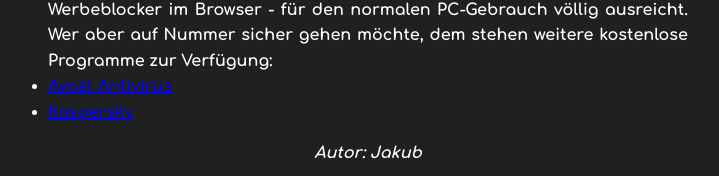
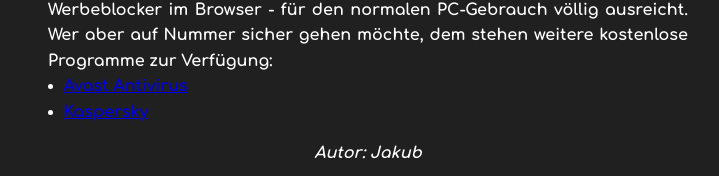
Before and after one commit to Thomas-bent/React-seminar, a React (Create React App) app: page /lesen/0 in a window 1280 px wide. Shown: the part 2023-2199 px from the top of the page, without its empty margins (272-991 px from the left). Built offline with nearby package versions, Linux system fonts and the light colour scheme.

Commit message:
Jakub artikel updated

```diff
--- a/src/artikel_md/cybersecurity.jsx
+++ b/src/artikel_md/cybersecurity.jsx
@@ -32,7 +32,7 @@ export const Cybersecurity = () => {
 </h2>
 <p>
     Nachdem wir dir jetzt einige Betrüger Methoden erklärt und Tipps gegeben haben, dich im Internet sicherer zu verhalten, kannst du dir überlegen, noch ein externes Anti-Viren-Programm zu installieren. Zwar ist auf allen Windows Computern schon standardmäßig das Windowseigene Programm „Windows Defender“ installiert, das - kombiniert mit einem entsprechenden Werbeblocker im Browser - für den normalen PC-Gebrauch völlig ausreicht. Wer aber auf Nummer sicher gehen möchte, dem stehen weitere kostenlose Programme zur Verfügung:
-    <ul>
+    <ul className={Style.liste}>
         <li><a href='https://www.avast.com/de'>Avast Antivirus</a></li>
         <li><a href='https://www.kaspersky.de/free-antivirus'>Kaspersky</a></li>
     </ul>
--- a/src/artikel_md/cybersecurity.module.css
+++ b/src/artikel_md/cybersecurity.module.css
@@ -2,3 +2,6 @@
     text-align: justify;
     line-height: 1.6;
 }
+.liste {
+    margin-left: 1rem;
+}
```
